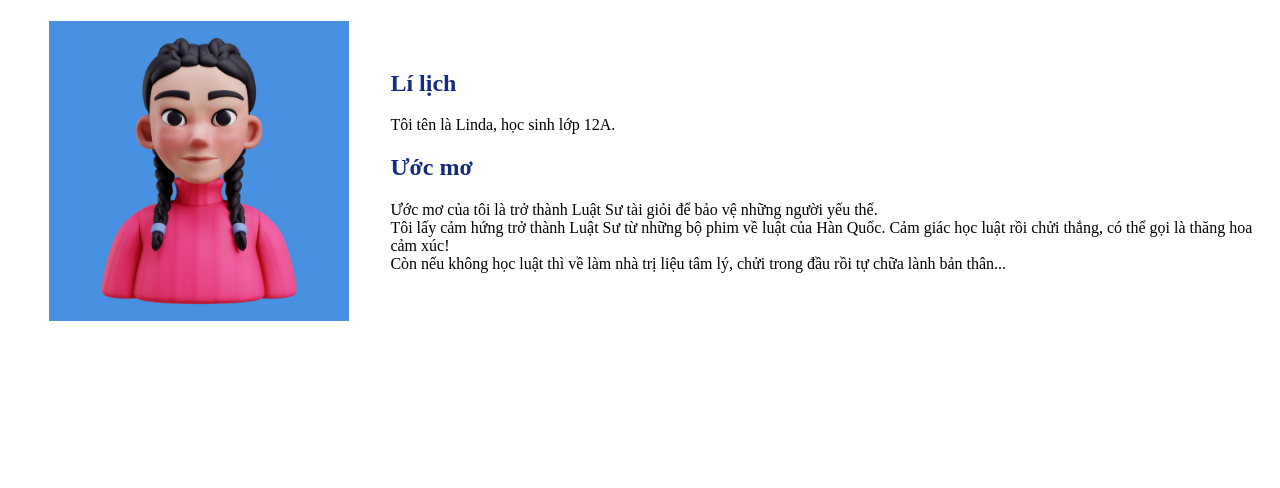
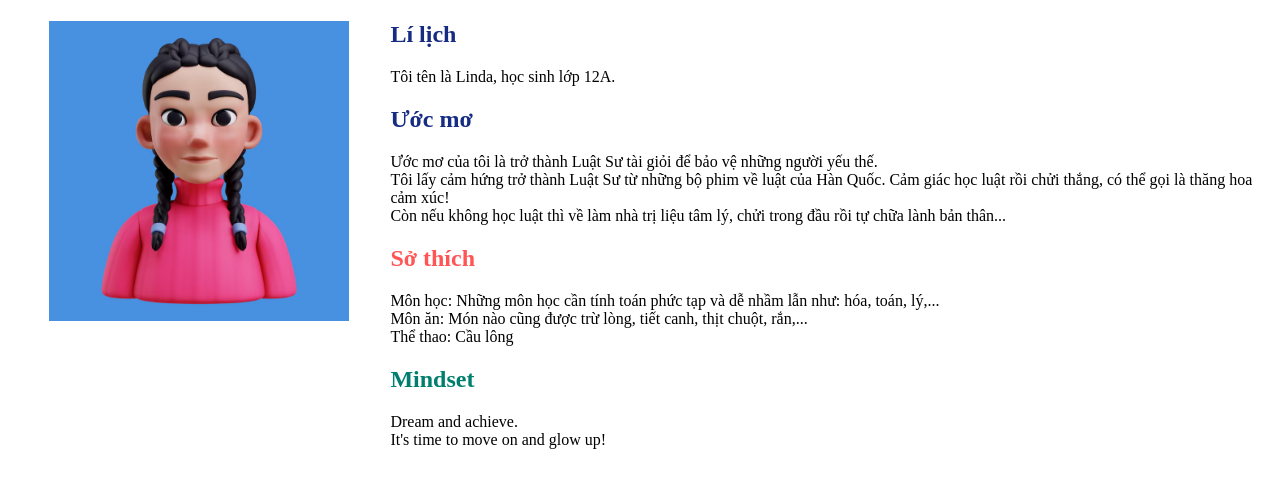
Before and after one commit to yennhi-12a1-18/abcdefg, a plain HTML site: page index.html in a window 1280 px wide. Shown: the part 48-536 px from the top of the page. Drawn offline with Linux system fonts and the light colour scheme.

Commit message:
Update index.html

```diff
--- a/index.html
+++ b/index.html
@@ -15,6 +15,11 @@
           Tôi lấy cảm hứng trở thành Luật Sư từ những bộ phim về luật của Hàn Quốc.
           Cảm giác học luật rồi chửi thắng, có thể gọi là thăng hoa cảm xúc!<br>
           Còn nếu không học luật thì về làm nhà trị liệu tâm lý, chửi trong đầu rồi tự chữa lành bản thân...
+           <h2 style="color:#FF5555; "> Sở thích </h2> Môn học: Những môn học cần tính toán phức tạp và dễ nhầm lẫn như: hóa, toán, lý,...<br>
+           Môn ăn: Món nào cũng được trừ lòng, tiết canh, thịt chuột, rắn,...<br>
+           Thể thao: Cầu lông
+           <h2 style="color:#007E6E; "> Mindset </h2> Dream and achieve.<br>
+           It's time to move on and glow up!
      </td>
        </tr>
      </table>
```
